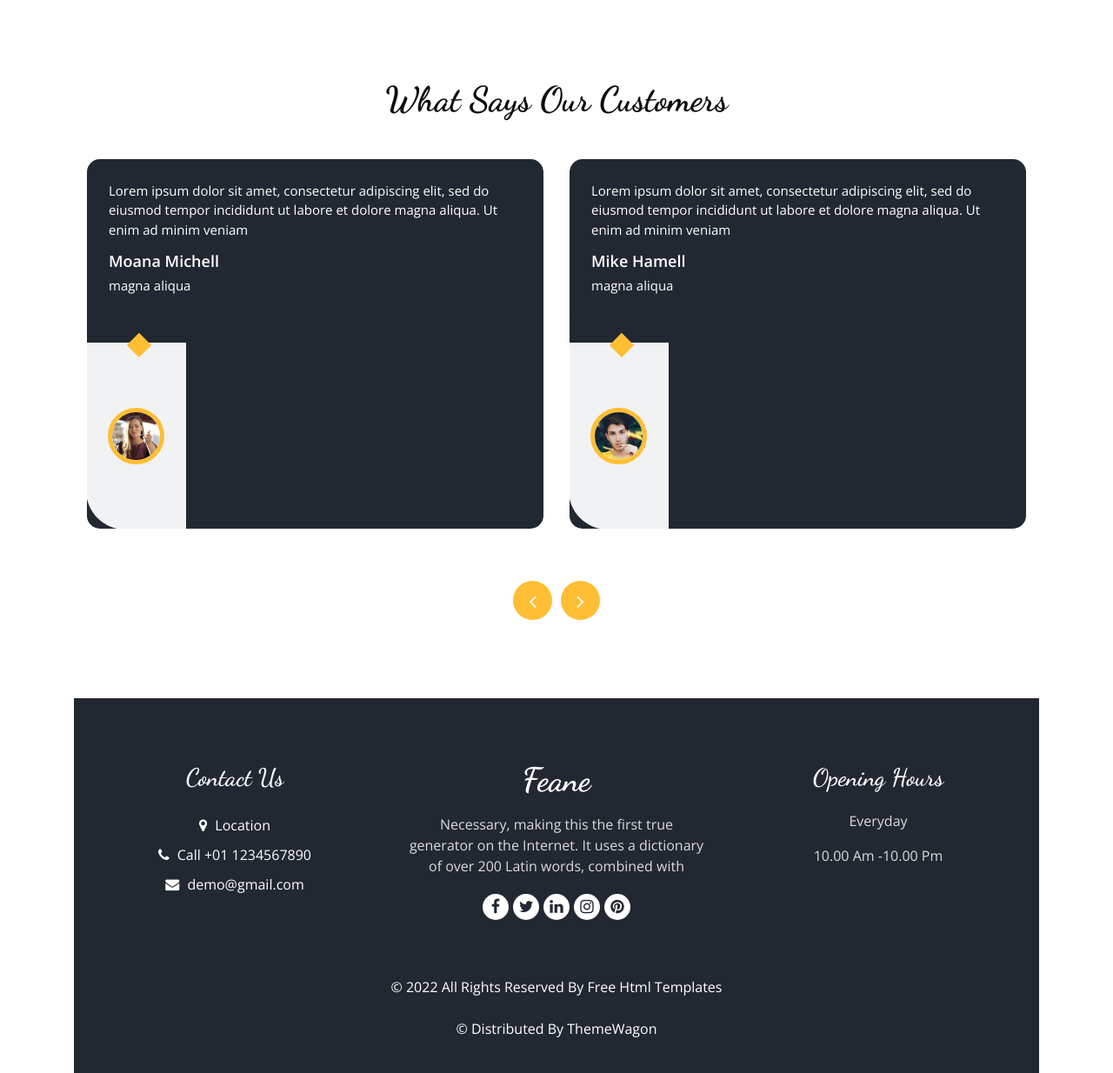
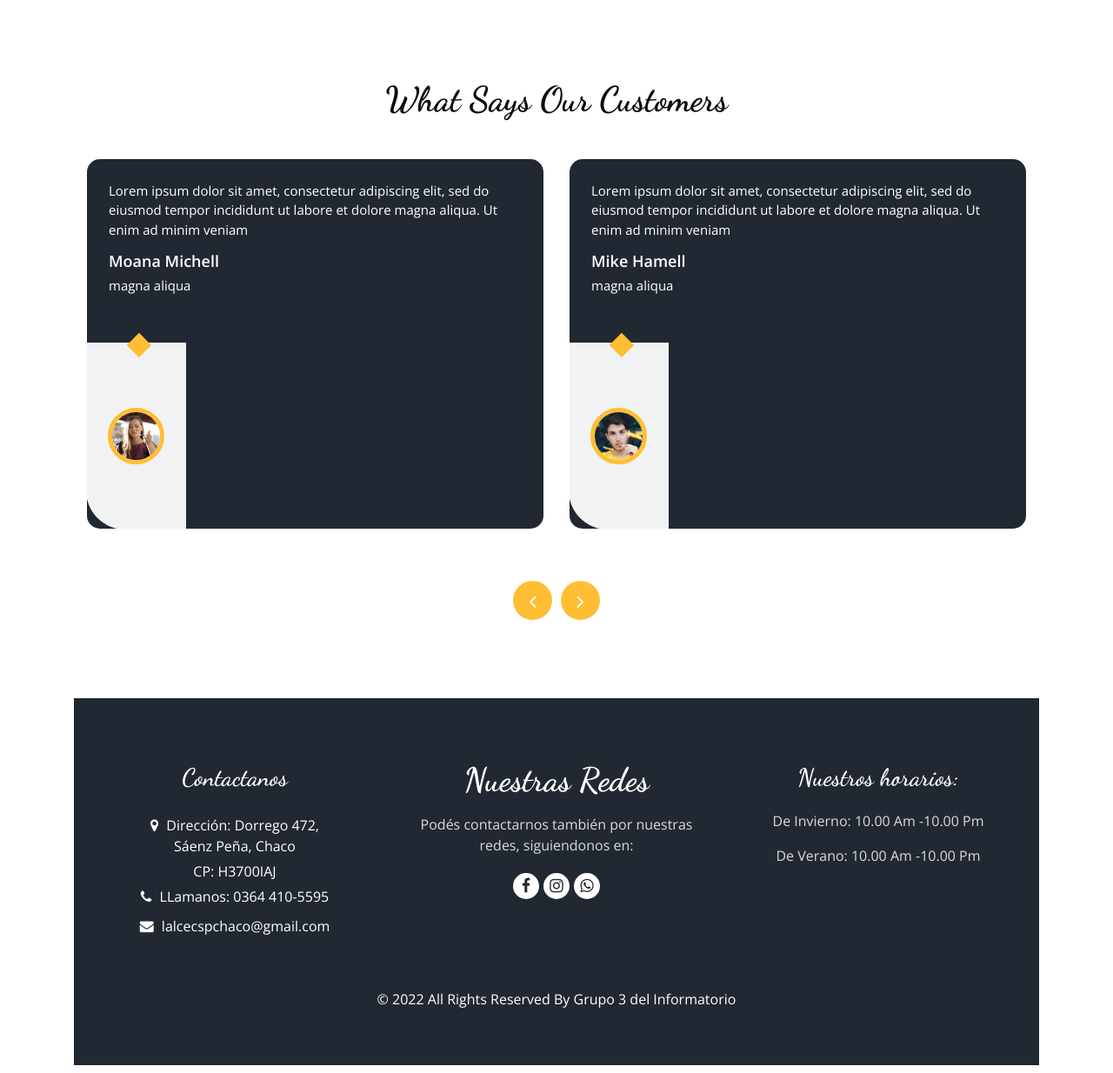
Before and after one commit to santiagonrod/Info22Equipo3, a Django app: template source/templates/index.html in a window 1280 px wide. Shown: the part 2687-3921 px from the top of the page at 87% size. Run offline with Django 4.2, Linux system fonts and the light colour scheme; the template is opened without the code that fills it, so the values that code supplies are empty; some libraries are stand-ins or nearby versions.

Commit message:
seguimos con los cambios del index, e icono de pestaña

```diff
--- a/source/templates/index.html
+++ b/source/templates/index.html
@@ -13,7 +13,7 @@
   <meta name="keywords" content="" />
   <meta name="description" content="" />
   <meta name="author" content="" />
-  <link rel="shortcut icon" href="images/favicon.png" type="">
+  <link rel="shortcut icon" href="{% static 'images/icono de lalcec.jpeg' %}" type="">
 
   <title> LALCEC </title>
 
@@ -45,8 +45,10 @@
       <div class="container">
         <nav class="navbar navbar-expand-lg custom_nav-container ">
           <a class="navbar-brand" href="index.html">
-            <span style="color:black">
+            <span style="color:black ; font-family:'Franklin Gothic Medium', 'Arial Narrow', Arial, sans-serif">
               LALCEC
+            <br>
+              Saenz Peña
             </span>
           </a>
 
@@ -1253,25 +1255,27 @@ TERCER MODIF -->
         <div class="col-md-4 footer-col">
           <div class="footer_contact">
             <h4>
-              Contact Us
+              Contactanos
             </h4>
             <div class="contact_link_box">
-              <a href="">
+              <a href="https://www.google.com.ar/maps/place/Dorrego+478,+H3700IAJ+S%C3%A1enz+Pe%C3%B1a,+Chaco/@-26.7864237,-60.4489086,17z/data=!3m1!4b1!4m5!3m4!1s0x94412ce3c68bc62f:0xecccf198064f1258!8m2!3d-26.7864285!4d-60.4467145?hl=es-419">
                 <i class="fa fa-map-marker" aria-hidden="true"></i>
                 <span>
-                  Location
+                  Dirección: Dorrego 472, </br>Sáenz Peña, Chaco
+                </a>
+                  CP: H3700IAJ
                 </span>
               </a>
               <a href="">
                 <i class="fa fa-phone" aria-hidden="true"></i>
                 <span>
-                  Call +01 1234567890
+                  LLamanos: 0364 410-5595
                 </span>
               </a>
               <a href="">
                 <i class="fa fa-envelope" aria-hidden="true"></i>
                 <span>
-                  demo@gmail.com
+                  lalcecspchaco@gmail.com
                 </span>
               </a>
             </div>
@@ -1279,49 +1283,53 @@ TERCER MODIF -->
         </div>
         <div class="col-md-4 footer-col">
           <div class="footer_detail">
-            <a href="" class="footer-logo">
-              Feane
+            <a class="footer-logo">
+              Nuestras Redes
             </a>
             <p>
-              Necessary, making this the first true generator on the Internet. It uses a dictionary of over 200 Latin words, combined with
+              Podés contactarnos también por nuestras redes, siguiendonos en:
             </p>
             <div class="footer_social">
-              <a href="">
+              <a href="https://www.facebook.com/LALCECHACO/">
                 <i class="fa fa-facebook" aria-hidden="true"></i>
               </a>
-              <a href="">
-                <i class="fa fa-twitter" aria-hidden="true"></i>
+             <!-- <a href="">
+               <i class="fa fa-twitter" aria-hidden="true"></i>
               </a>
-              <a href="">
-                <i class="fa fa-linkedin" aria-hidden="true"></i>
+              <a href=""> -->
+                <!-- <i class="fa fa-linkedin" aria-hidden="true"></i> -->
               </a>
-              <a href="">
+              </a>
+              <a href="https://www.instagram.com/lalcecspchaco/">
                 <i class="fa fa-instagram" aria-hidden="true"></i>
               </a>
-              <a href="">
-                <i class="fa fa-pinterest" aria-hidden="true"></i>
+            </a>
+              <a href="https://api.whatsapp.com/send?phone=5493644665055">
+                <i class="fa fa-whatsapp" aria-hidden="true"></i>
               </a>
             </div>
           </div>
         </div>
         <div class="col-md-4 footer-col">
           <h4>
-            Opening Hours
+            Nuestros horarios:
           </h4>
           <p>
-            Everyday
-          </p>
+            De Invierno:
+          10.00 Am -10.00 Pm
           <p>
-            10.00 Am -10.00 Pm
-          </p>
+          <P>
+          <P>
+            De Verano:
+          10.00 Am -10.00 Pm
         </div>
       </div>
       <div class="footer-info">
         <p>
           &copy; <span id="displayYear"></span> All Rights Reserved By
-          <a href="https://html.design/">Free Html Templates</a><br><br>
-          &copy; <span id="displayYear"></span> Distributed By
-          <a href="https://themewagon.com/" target="_blank">ThemeWagon</a>
+          <a href="https://discord.gg/yqJEbgZz">Grupo 3 del Informatorio</a><br><br>
+        <!--    &copy; <span id="displayYear"></span> Distributed By
+          <a href="https://themewagon.com/" target="_blank">ThemeWagon</a> -->
         </p>
       </div>
     </div>
```
Also changed, not shown: source/static/images/icono de lalcec.jpeg (added).
